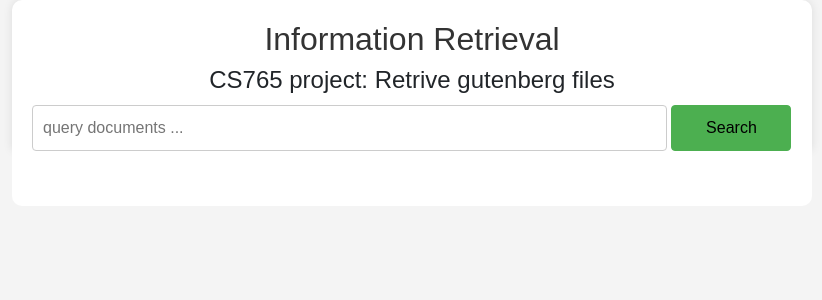
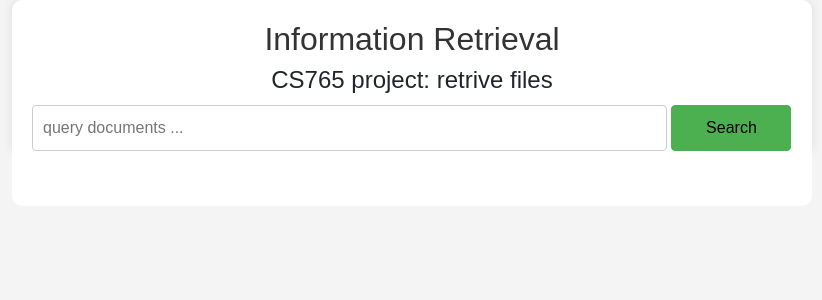
Before and after one commit to BeTKH/InformationRetrival, a Django app: page / in a window 1280 px wide. Shown: the part 70-370 px from the top of the page, without its empty margins (228-1050 px from the left). Run offline with Django 4.2, Linux system fonts and the light colour scheme; parts of the project's set-up code (start-up, migrations or seed data) failed here and were passed over.

Commit message:
update templates for home page

```diff
--- a/tdm/templates/tdmTempltes/index.html
+++ b/tdm/templates/tdmTempltes/index.html
@@ -13,13 +13,12 @@
         background-color: #f4f4f4;
       }
 
-      .navbar{
+      .navbar {
         height: 50px;
         width: 800px;
         margin: 0 auto;
         background-color: #f4f4f4;
       }
-
 
       .search-container {
         max-width: 800px;
@@ -32,15 +31,13 @@
       }
 
       .result-container {
-
         max-width: 800px;
-        max-height:fit-content;
+        max-height: fit-content;
 
         margin: 0 auto;
         background-color: #fff;
         padding: 20px;
         border-radius: 0 0px 10px 10px;
-
       }
 
       h2 {
@@ -74,11 +71,9 @@
         transition: all 0.3s ease;
       }
 
-
-
       /* stayle for the search result*/
       .docID-column {
-         width: 45px;
+        width: 45px;
       }
 
       table {
@@ -86,7 +81,8 @@
         border-collapse: collapse;
       }
 
-      th,td {
+      th,
+      td {
         border: 1px solid #dddddd;
         text-align: left;
         padding: 8px;
@@ -107,27 +103,17 @@
         overflow: hidden;
         text-overflow: ellipsis;
       }
-
-
-
-
     </style>
   </head>
 
-
-
   <body>
-
-
-
     <nav class="navbar">
       <span class="navbar-brand mb-0 h1"></span>
     </nav>
 
-
     <div class="search-container">
-      <h2>Information Retrieval </h2>
-      <h4 style="text-align: center">CS765 project:  Retrive gutenberg files</h4>
+      <h2>Information Retrieval</h2>
+      <h4 style="text-align: center">CS765 project: retrive files</h4>
 
       <div class="formContainer">
         <form
@@ -150,8 +136,7 @@
       </div>
     </div>
 
-
-     <!--
+    <!--
 
 
       SEARCH RESULT
@@ -159,13 +144,7 @@
        -->
 
     <div class="result-container">
-
-
-
-
       <table class="table table-hover">
-
-
         <tbody>
           <!--
               fileNames_scores_ returned by views.py from texIrApp
@@ -192,8 +171,6 @@
           {% endfor %}
         </tbody>
       </table>
-
-
     </div>
 
     <nav class="navbar">
```
